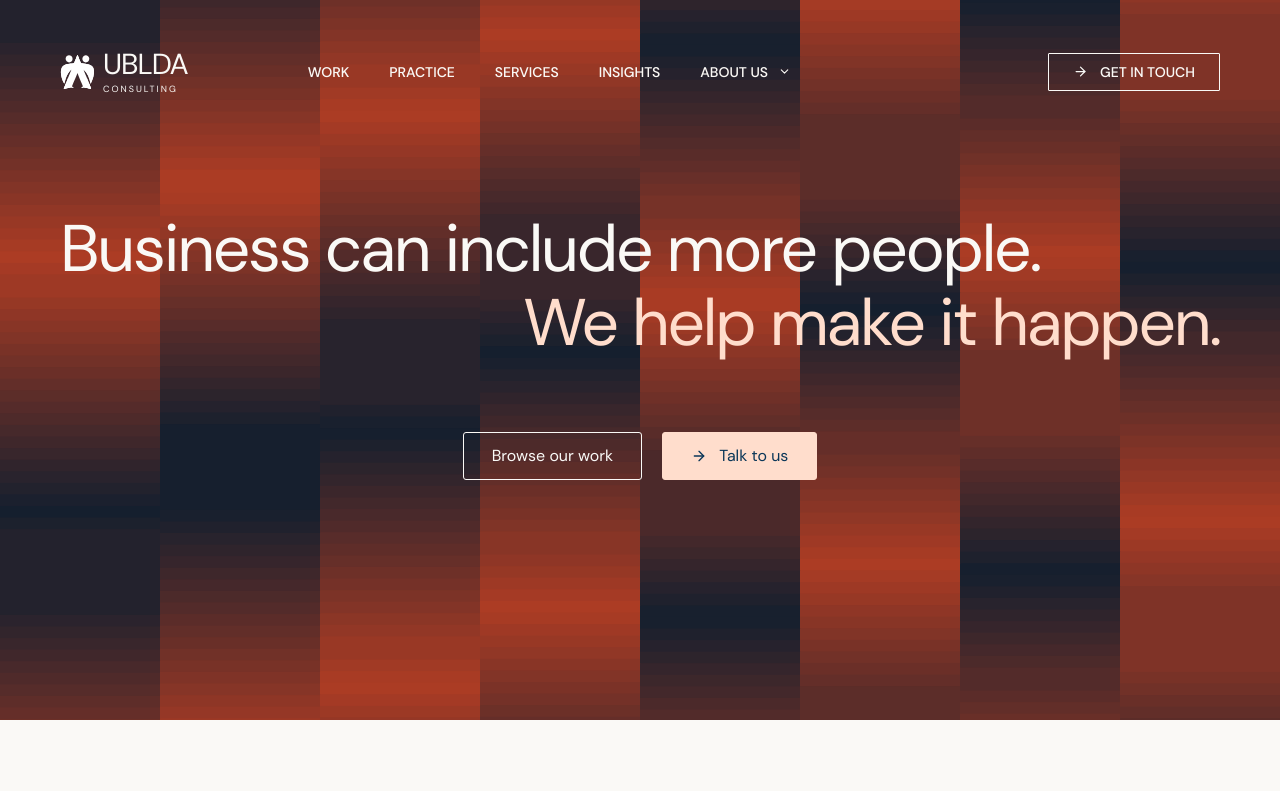
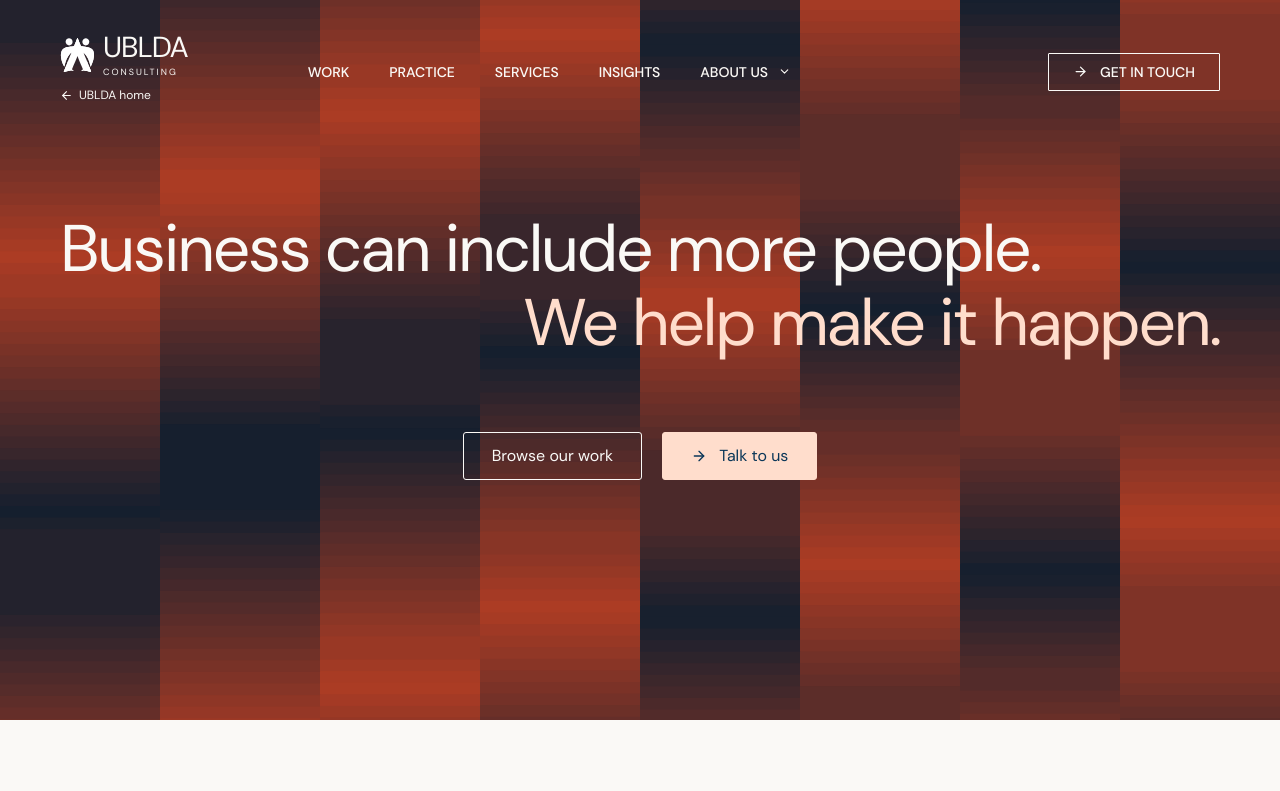
Before and after one commit to sbodine-lab/ublda-website, a React (Vite) app: page /consulting in a window 1280 px wide. Shown: the top 791 px of the page. Built offline with nearby package versions, Linux system fonts and the light colour scheme.

Commit message:
Expose original UBLDA home link in consulting header (#123)

```diff
--- a/src/pages/consulting/Studio.css
+++ b/src/pages/consulting/Studio.css
@@ -119,6 +119,28 @@ html.st-menu-open {
   justify-content: space-between;
   gap: 30px;
 }
+.st-brand-lockup {
+  display: flex;
+  flex-direction: column;
+  align-items: flex-start;
+  flex-shrink: 0;
+  gap: 6px;
+}
+.st-parent-link {
+  display: inline-flex;
+  align-items: center;
+  gap: 6px;
+  min-height: 28px;
+  font-size: 12px;
+  line-height: 1.2;
+}
+.st-parent-link:hover {
+  text-decoration: underline;
+  text-underline-offset: 4px;
+}
+.st-navlinks > .st-parent-menu {
+  display: none;
+}
 .st-logo {
   display: flex;
   align-items: center;
@@ -1440,6 +1462,14 @@ html.st-menu-open {
     font-size: 22px;
     text-transform: none;
   }
+  .st-navlinks > .st-parent-menu {
+    display: flex;
+    align-items: center;
+    gap: 8px;
+    margin-top: 24px;
+    border-top: 1px solid #faf9f644;
+    font-size: 16px;
+  }
   .st-navlinks > a:not(.st-nav-contact),
   .st-about > button {
     padding-block: 18px;
--- a/src/pages/consulting/Studio.tsx
+++ b/src/pages/consulting/Studio.tsx
@@ -7,6 +7,7 @@ import {
 } from "react";
 import { Link, useLocation } from "react-router-dom";
 import {
+  ArrowLeft,
   ArrowRight,
   ArrowUpRight,
   ChevronDown,
@@ -258,6 +259,7 @@ export function Studio({
     >
       <header className={`st-header ${hero || dark ? "st-header--light" : ""}`}>
         <div className="st-wrap st-header-inner">
+          <div className="st-brand-lockup" inert={open}>
             <Link
               to="/consulting"
               className="st-logo"
@@ -268,6 +270,10 @@ export function Studio({
                 UBLDA<small>CONSULTING</small>
               </span>
             </Link>
+            <Link to="/" className="st-parent-link">
+              <ArrowLeft size={13} aria-hidden="true" /> UBLDA home
+            </Link>
+          </div>
           <button
             className="st-menu-toggle"
             type="button"
@@ -320,13 +326,13 @@ export function Studio({
                 <Link to="/consulting/leadership">Leadership</Link>
                 <Link to="/consulting/partners">Our connections</Link>
                 <Link to="/consulting/contact#join">Join the team</Link>
-                <Link to="/">
-                  UBLDA home <ArrowUpRight size={14} />
-                </Link>
               </div>
             </div>
             <Link to="/consulting/contact" className="st-nav-contact">
               <ArrowRight size={15} /> Get in touch
+            </Link>
+            <Link to="/" className="st-parent-menu">
+              <ArrowLeft size={16} aria-hidden="true" /> UBLDA home
             </Link>
           </nav>
         </div>
```
Lines whose indentation alone changed are shown as unchanged.
